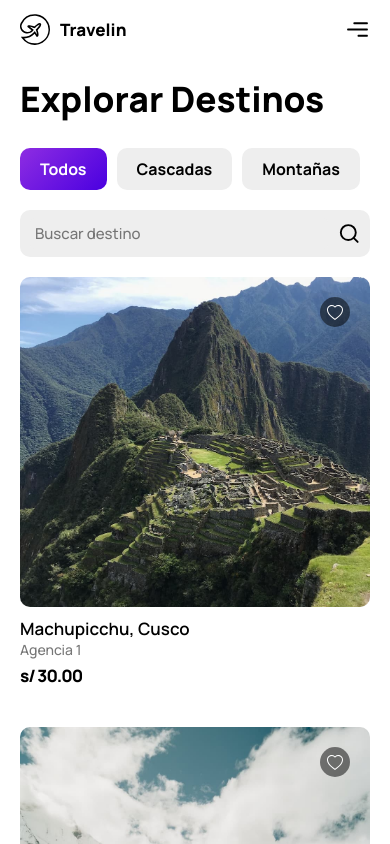
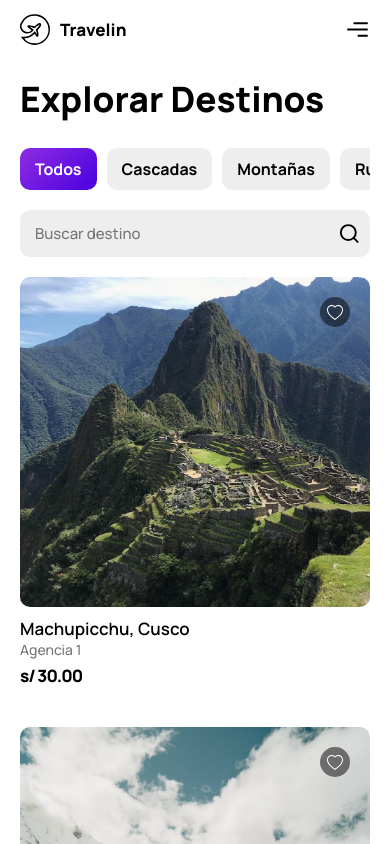
Before and after one commit to nilsondream/travelin-v2-website, a React (Create React App) app: page /destinos in a window 390 px wide. Shown: the top 844 px of the page. Built offline with nearby package versions, Linux system fonts and the light colour scheme.

Commit message:
responsive

```diff
--- a/src/components/Tabs/StyledTab.css
+++ b/src/components/Tabs/StyledTab.css
@@ -20,7 +20,7 @@
     color: #000;
     font-weight: 700;
     border-radius: 10px;
-    padding: 10px 20px;
+    padding: 10px 15px;
     background: transparent;
 }
 
```
